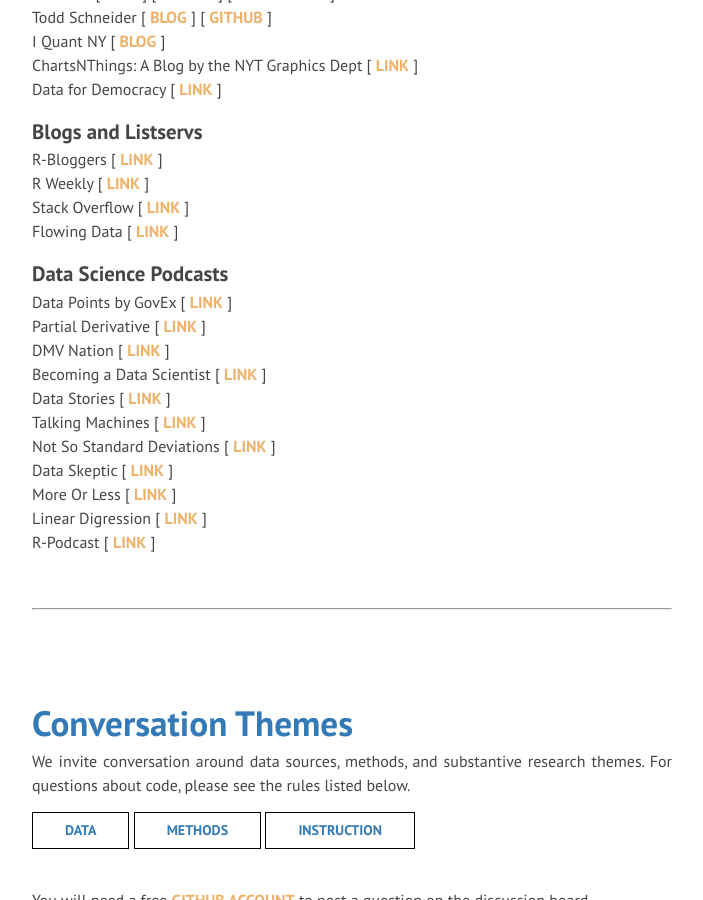
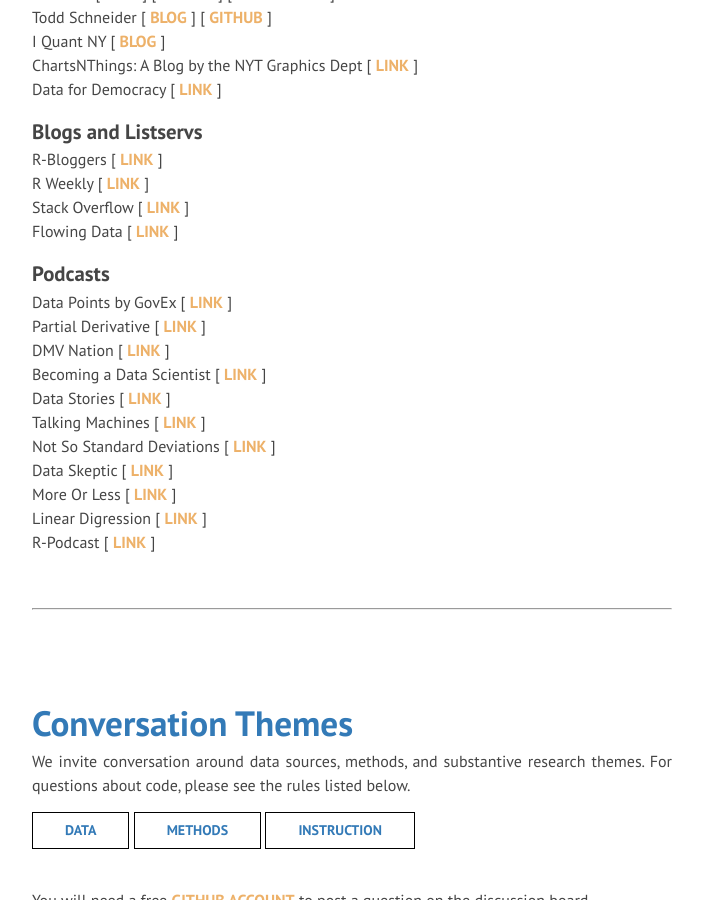
Before and after one commit to DS4PS/ds4ps.github.io, a Jekyll site: the page built from discuss.md, in a window 1280 px wide and 900 px high, scrolled down 1256 px. Shown: the whole window, without its empty margins (288-991 px from the left). Built offline with Jekyll 4.4.1, drawn with Linux system fonts in a browser that asks for light colours; nearby versions of some CDN libraries; library files that are not in the unit come from our copies.

Commit message:
Update discuss.md

```diff
--- a/discuss.md
+++ b/discuss.md
@@ -64,7 +64,7 @@
 Flowing Data [[ link](http://flowingdata.com/) ]
 
 
-### Data Science Podcasts
+### Podcasts
 
 Data Points by GovEx [ [link](https://govex.jhu.edu/data-points-episode-0-2/) ]
 Partial Derivative [ [link](http://partiallyderivative.com/) ]
```
